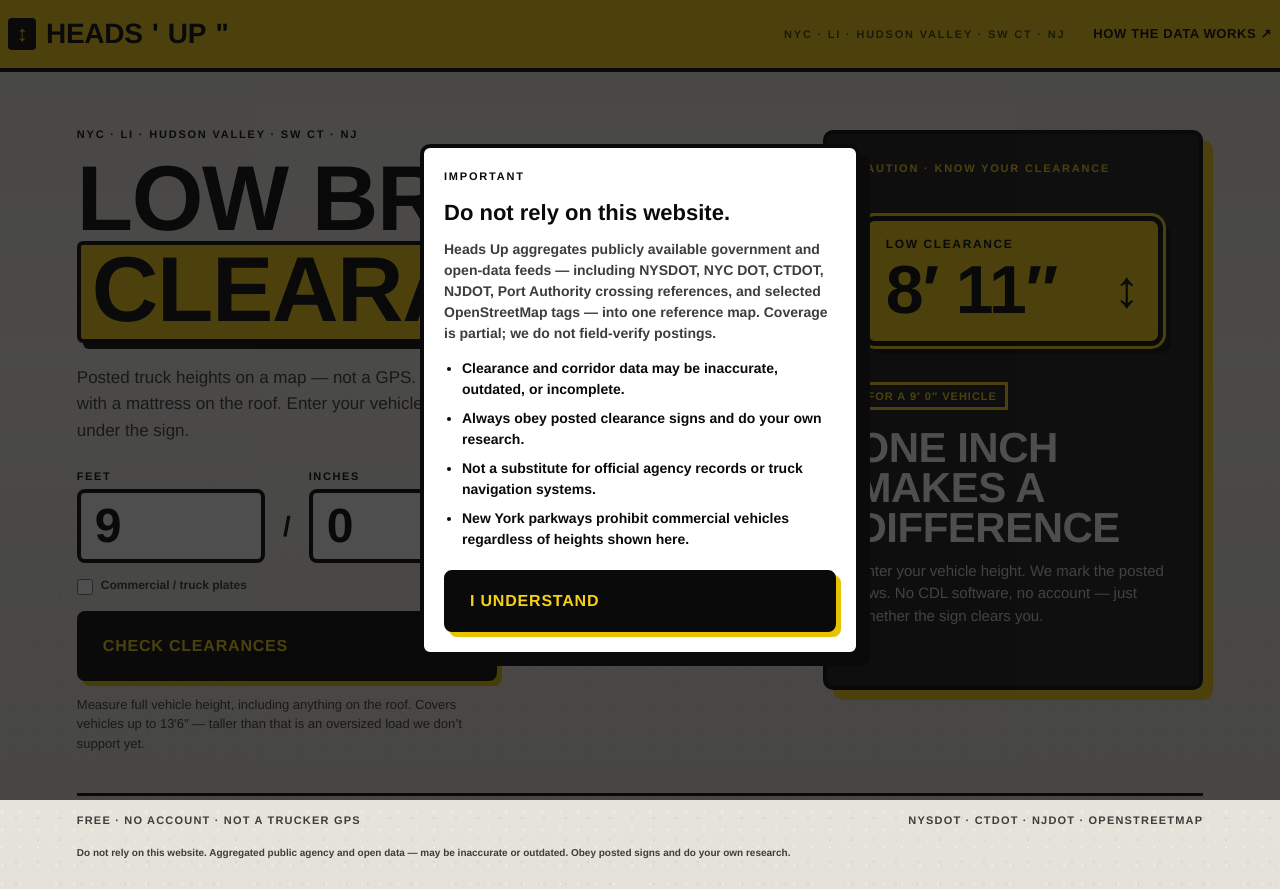
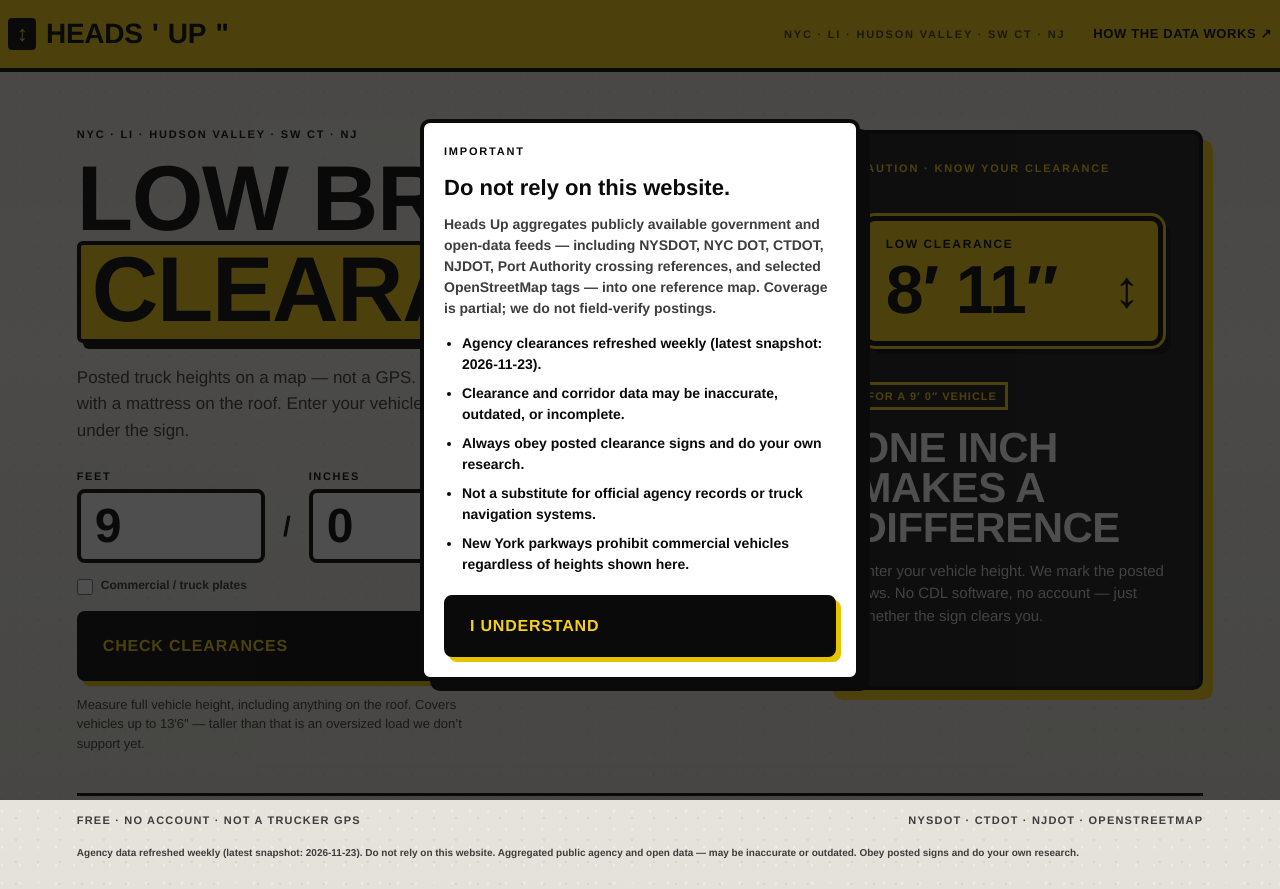
Before and after one commit to jakedcl/headsuptrucker, a Next.js app: page / in a window 1280 px wide. Built offline with nearby package versions, Linux system fonts and the light colour scheme.

Commit message:
feat: show weekly snapshot date in homepage footer and disclaimer modal

```diff
--- a/src/components/safety-disclaimer-modal.tsx
+++ b/src/components/safety-disclaimer-modal.tsx
@@ -6,6 +6,7 @@ import {
   DISCLAIMER_HEADLINE,
   SAFETY_DISCLAIMER_STORAGE_KEY,
 } from "@/lib/disclaimer";
+import metadata from "../../public/data/metadata.json";
 
 export function SafetyDisclaimerModal() {
   const [open, setOpen] = useState(false);
@@ -41,6 +42,7 @@ export function SafetyDisclaimerModal() {
         <h2 id="safety-disclaimer-title">{DISCLAIMER_HEADLINE}</h2>
         <p className="safety-modal-lead">{DATA_SOURCES_SUMMARY}</p>
         <ul className="safety-modal-list">
+          <li>Agency clearances refreshed weekly (latest snapshot: {metadata.retrievedAt.slice(0, 10)}).</li>
           <li>Clearance and corridor data may be inaccurate, outdated, or incomplete.</li>
           <li>Always obey posted clearance signs and do your own research.</li>
           <li>Not a substitute for official agency records or truck navigation systems.</li>
--- a/src/components/start-screen.tsx
+++ b/src/components/start-screen.tsx
@@ -3,6 +3,7 @@ import { useState } from "react";
 import { useRouter } from "next/navigation";
 import { HeightForm } from "./height-form";
 import { FOOTER_DISCLAIMER } from "@/lib/disclaimer";
+import metadata from "../../public/data/metadata.json";
 
 export function StartScreen() {
   const router = useRouter();
@@ -36,7 +37,9 @@ export function StartScreen() {
     <footer className="start-footer">
       <span>Free · No account · Not a trucker GPS</span>
       <span>NYSDOT · CTDOT · NJDOT · OpenStreetMap</span>
-      <span className="start-footer-disclaimer">{FOOTER_DISCLAIMER}</span>
+      <span className="start-footer-disclaimer">
+        Agency data refreshed weekly (latest snapshot: {metadata.retrievedAt.slice(0, 10)}). {FOOTER_DISCLAIMER}
+      </span>
     </footer>
   </main>;
 }
```
